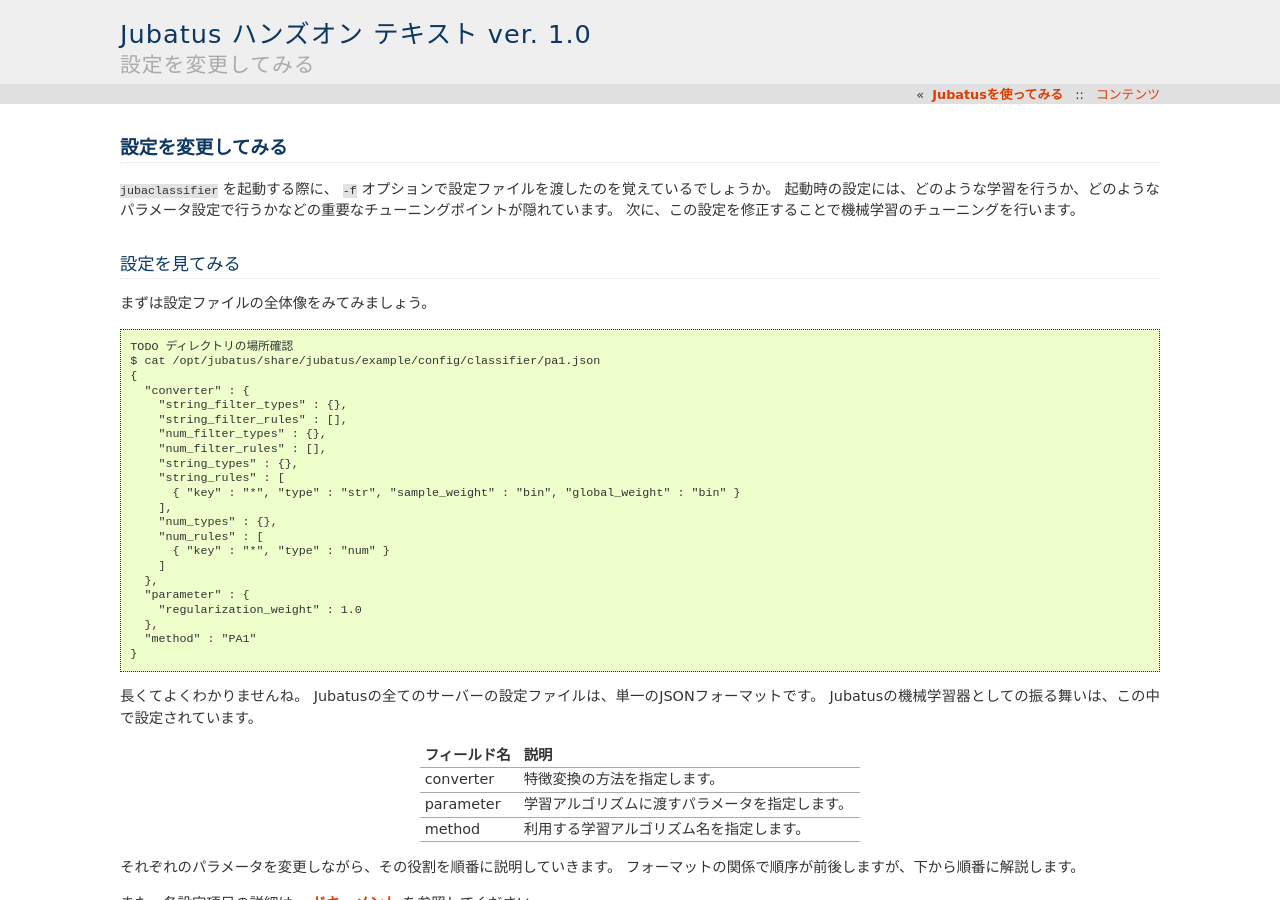
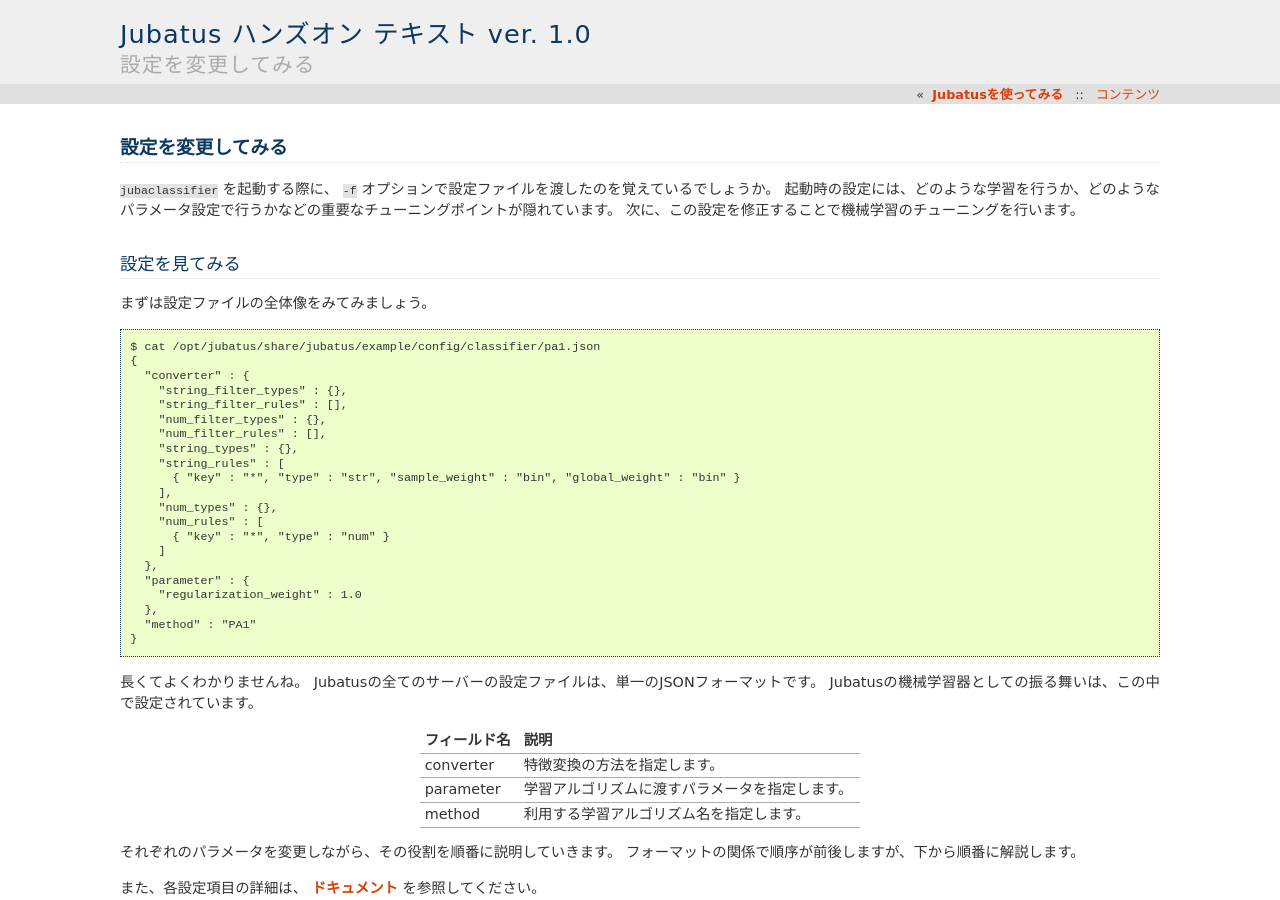
Before and after one commit to jubatus/handson-text, a Sphinx documentation site: the page built from source/configuration.rst, in a window 1280 px wide and 900 px high. Built offline with Sphinx 7.4.7, drawn with Linux system fonts in a browser that asks for light colours; formulas are drawn with MathJax 3.

Commit message:
Remove TODO comment

```diff
--- a/source/configuration.rst
+++ b/source/configuration.rst
@@ -14,7 +14,6 @@
 
 ::
 
-   TODO ディレクトリの場所確認
    $ cat /opt/jubatus/share/jubatus/example/config/classifier/pa1.json
    {
      "converter" : {
```
